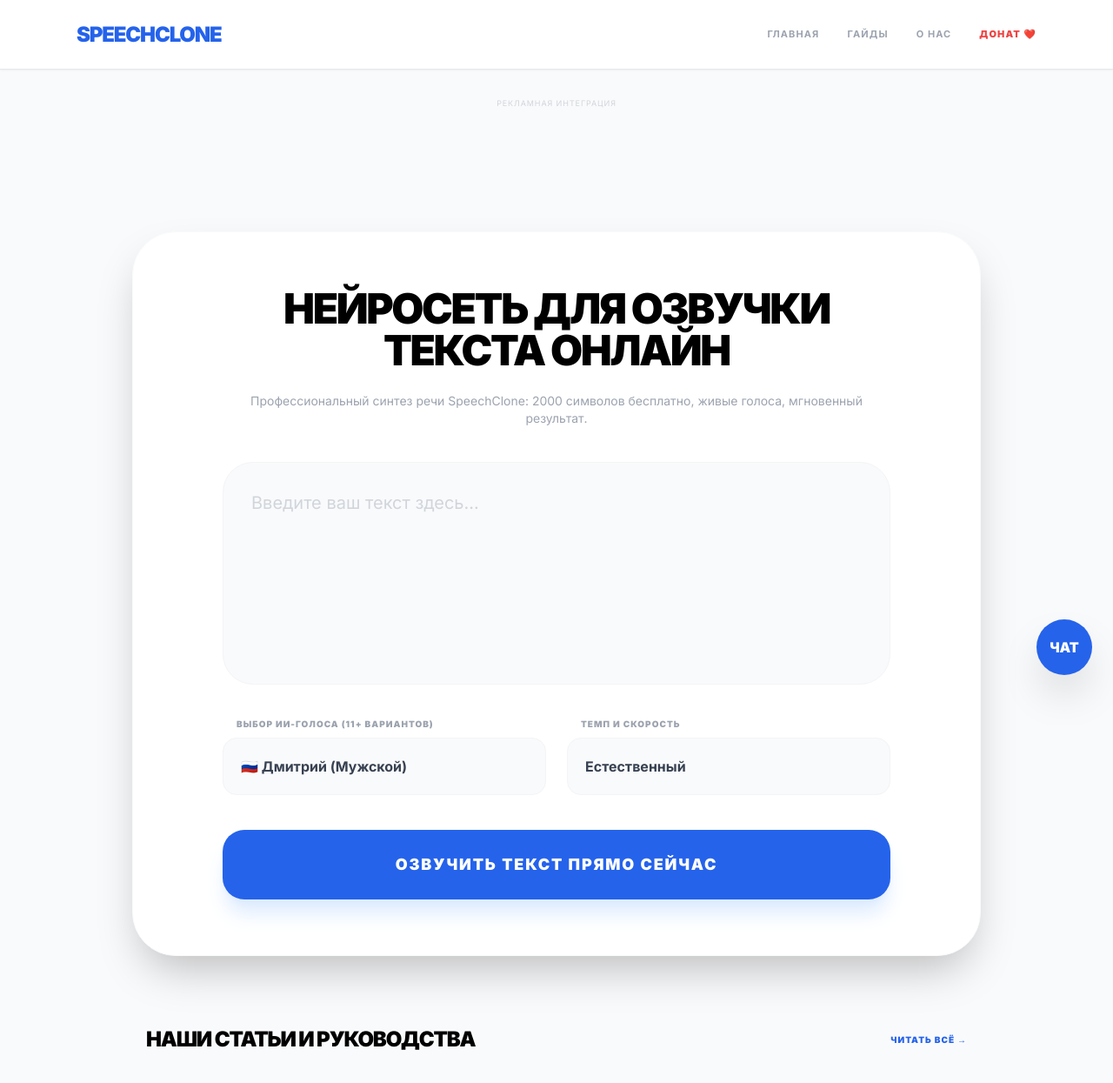
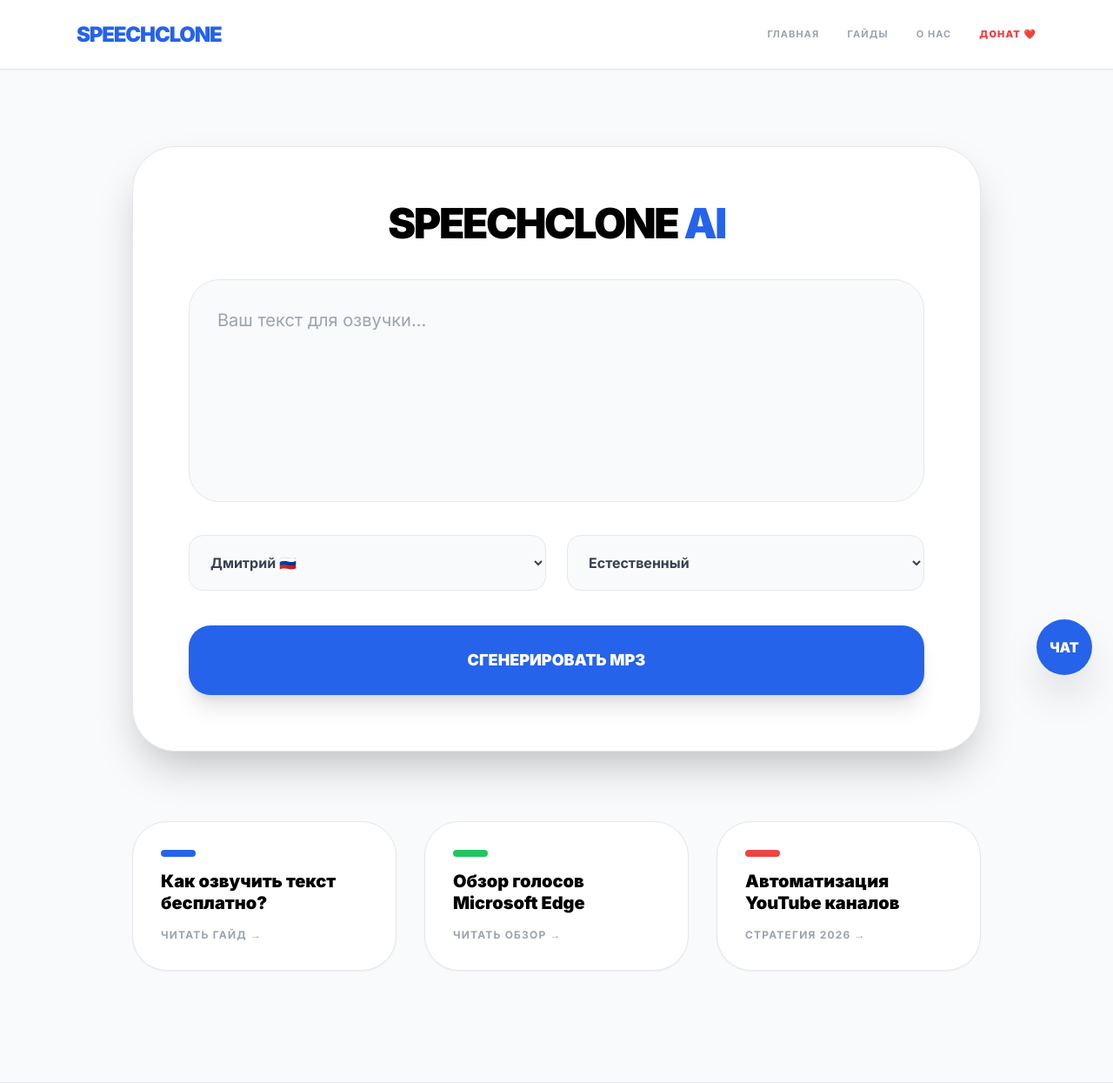
Before and after one commit to olvereal-cpu/speech-clone, a FastAPI app: page / in a window 1280 px wide. Shown: the top 1245 px of the page at 87% size. Run offline with FastAPI, Linux system fonts and the light colour scheme; parts of the project's set-up code (start-up, migrations or seed data) failed here and were passed over; some libraries are stand-ins or nearby versions.

Commit message:
Update index.html

```diff
--- a/templates/index.html
+++ b/templates/index.html
@@ -1,104 +1,62 @@
 {% extends "base.html" %}
 {% block content %}
 <main class="max-w-5xl mx-auto px-6 py-12">
+    <div class="mb-10 text-center"><ins class="adsbygoogle" style="display:block" data-ad-client="ca-pub-2792779022553212" data-ad-slot="54321" data-ad-format="horizontal"></ins></div>
 
-    <div class="mb-12 text-center min-h-[90px] relative">
-        <ins class="adsbygoogle"
-             style="display:block"
-             data-ad-client="ca-pub-2792779022553212"
-             data-ad-slot="123456789"
-             data-ad-format="horizontal"
-             data-full-width-responsive="true"></ins>
-        <span class="text-[9px] uppercase tracking-widest text-gray-300 absolute -top-4 left-1/2 -translate-x-1/2">Рекламная интеграция</span>
+    <section class="bg-white rounded-[50px] shadow-2xl p-8 md:p-16 border mb-20">
+        <h1 class="text-5xl font-black text-center mb-10 uppercase tracking-tighter">SpeechClone <span class="text-blue-600">AI</span></h1>
+        <textarea id="text" maxlength="2000" class="w-full h-64 p-8 bg-gray-50 border rounded-[35px] outline-none text-xl resize-none font-medium focus:ring-4 focus:ring-blue-50 transition-all" placeholder="Ваш текст для озвучки..."></textarea>
+
+        <div class="grid grid-cols-1 md:grid-cols-2 gap-6 mt-8">
+            <select id="voiceSelect" class="p-5 bg-gray-50 border rounded-2xl font-bold text-gray-700">
+                <optgroup label="Русские">
+                    <option value="ru-RU-DmitryNeural">Дмитрий 🇷🇺</option>
+                    <option value="ru-RU-SvetlanaNeural">Светлана 🇷🇺</option>
+                    <option value="ru-RU-YuryNeural">Юрий 🇷🇺</option>
+                </optgroup>
+                <optgroup label="Иностранные (Premium)">
+                    <option value="en-US-AvaNeural">Ava 🇺🇸</option>
+                    <option value="en-US-GuyNeural">Guy 🇺🇸</option>
+                    <option value="en-GB-SoniaNeural">Sonia 🇬🇧</option>
+                    <option value="de-DE-KatjaNeural">Katja 🇩🇪</option>
+                    <option value="fr-FR-DeniseNeural">Denise 🇫🇷</option>
+                    <option value="zh-CN-YunxiNeural">Yunxi 🇨🇳</option>
+                    <option value="ja-JP-NanamiNeural">Nanami 🇯🇵</option>
+                    <option value="kk-KZ-DauletNeural">Даулет 🇰🇿</option>
+                </optgroup>
+            </select>
+            <select id="modeSelect" class="p-5 bg-gray-50 border rounded-2xl font-bold text-gray-700">
+                <option value="natural">Естественный</option>
+                <option value="slow">Медленно</option>
+                <option value="fast">Быстро</option>
+            </select>
         </div>
 
-    <section class="bg-white rounded-[50px] shadow-2xl p-8 md:p-16 border border-gray-50 mb-20">
-        <div class="max-w-3xl mx-auto text-center">
-            <h1 class="text-4xl md:text-5xl font-black mb-6 uppercase tracking-tighter">Нейросеть для озвучки текста онлайн</h1>
-            <p class="text-gray-400 font-medium mb-10 text-sm">Профессиональный синтез речи SpeechClone: 2000 символов бесплатно, живые голоса, мгновенный результат.</p>
+        <button onclick="generateAudio()" id="genBtn" class="w-full mt-10 h-20 bg-blue-600 text-white rounded-[25px] font-black uppercase text-lg shadow-xl hover:bg-black transition-all">Сгенерировать MP3</button>
 
-            <textarea id="text" maxlength="2000" class="w-full h-64 p-8 bg-gray-50 border border-gray-100 rounded-[35px] outline-none text-xl resize-none font-medium placeholder-gray-300 focus:bg-white focus:ring-4 focus:ring-blue-50 transition-all" placeholder="Введите ваш текст здесь..."></textarea>
-
-            <div class="grid grid-cols-1 md:grid-cols-2 gap-6 mt-8">
-                <div class="text-left">
-                    <label class="text-[10px] uppercase font-black tracking-widest text-gray-400 ml-4 mb-2 block">Выбор ИИ-голоса (11+ вариантов)</label>
-                    <select id="voiceSelect" class="w-full p-5 bg-gray-50 border border-gray-100 rounded-2xl outline-none font-bold text-gray-700 hover:bg-white transition-all appearance-none cursor-pointer">
-                        <option value="ru-RU-DmitryNeural">🇷🇺 Дмитрий (Мужской)</option>
-                        <option value="ru-RU-SvetlanaNeural">🇷🇺 Светлана (Женский)</option>
-                        <option value="kk-KZ-DauletNeural">🇰🇿 Даулет (Казахстан)</option>
-                        <option value="kk-KZ-AigulNeural">🇰🇿 Айгуль (Казахстан)</option>
-                        <option value="en-US-AvaNeural">🇺🇸 Ava (USA)</option>
-                        <option value="en-US-GuyNeural">🇺🇸 Guy (USA)</option>
-                        <option value="en-GB-SoniaNeural">🇬🇧 Sonia (UK)</option>
-                        <option value="de-DE-KatjaNeural">🇩🇪 Katja (Germany)</option>
-                        <option value="fr-FR-DeniseNeural">🇫🇷 Denise (France)</option>
-                        <option value="zh-CN-YunxiNeural">🇨🇳 Yunxi (China)</option>
-                        <option value="ja-JP-NanamiNeural">🇯🇵 Nanami (Japan)</option>
-                        <option value="ru-RU-YuryNeural">🇷🇺 Юрий (Глубокий)</option>
-                        <option value="uk-UA-OstapNeural">🇺🇦 Остап (Украина)</option>
-                    </select>
-                </div>
-                <div class="text-left">
-                    <label class="text-[10px] uppercase font-black tracking-widest text-gray-400 ml-4 mb-2 block">Темп и скорость</label>
-                    <select id="modeSelect" class="w-full p-5 bg-gray-50 border border-gray-100 rounded-2xl outline-none font-bold text-gray-700 hover:bg-white transition-all appearance-none cursor-pointer">
-                        <option value="natural">Естественный</option>
-                        <option value="slow">Медленно (-15%)</option>
-                        <option value="fast">Быстро (+15%)</option>
-                    </select>
-                </div>
-            </div>
-
-            <button onclick="generateAudio()" id="genBtn" class="w-full mt-10 h-20 bg-blue-600 text-white rounded-[25px] font-black uppercase tracking-widest text-lg hover:bg-black hover:shadow-2xl transform active:scale-95 transition-all shadow-xl shadow-blue-100">
-                Озвучить текст прямо сейчас
-            </button>
-
-            <div id="resultSection" class="mt-12 hidden p-10 bg-blue-50 rounded-[40px] border border-blue-100 animate-fade-in">
+        <div id="resultSection" class="mt-12 hidden p-10 bg-blue-50 rounded-[40px] border border-blue-100 animate-fade-in text-center">
             <audio id="audioPlayer" controls class="w-full mb-8"></audio>
-                <button id="downloadBtn" class="px-20 py-6 bg-green-500 text-white font-black rounded-[25px] hover:bg-black transition-all uppercase tracking-widest text-sm shadow-xl">
-                    Получить файл (MP3)
-                </button>
-            </div>
+            <button id="downloadBtn" class="px-20 py-6 bg-green-500 text-white font-black rounded-[25px] hover:bg-black transition-all">СКАЧАТЬ ФАЙЛ</button>
         </div>
     </section>
 
-    <section>
-        <div class="flex items-center justify-between mb-10 px-4">
-            <h2 class="text-2xl font-black uppercase tracking-tighter">Наши статьи и руководства</h2>
-            <a href="/blog" class="text-[10px] font-black uppercase tracking-widest text-blue-600 hover:underline">Читать всё →</a>
+    <div class="grid grid-cols-1 md:grid-cols-3 gap-8">
+        <a href="/blog/kak-озвучить-текст" class="bg-white p-8 rounded-[40px] border shadow-sm hover:shadow-xl transition-all">
+            <div class="h-2 w-10 bg-blue-600 mb-4 rounded-full"></div>
+            <h3 class="font-black text-xl mb-4 leading-tight">Как озвучить текст бесплатно?</h3>
+            <p class="text-gray-400 text-xs font-bold uppercase tracking-widest">Читать гайд →</p>
+        </a>
+        <a href="/blog/ai-voices-review" class="bg-white p-8 rounded-[40px] border shadow-sm hover:shadow-xl transition-all">
+            <div class="h-2 w-10 bg-green-500 mb-4 rounded-full"></div>
+            <h3 class="font-black text-xl mb-4 leading-tight">Обзор голосов Microsoft Edge</h3>
+            <p class="text-gray-400 text-xs font-bold uppercase tracking-widest">Читать обзор →</p>
+        </a>
+        <a href="/blog/automation-youtube" class="bg-white p-8 rounded-[40px] border shadow-sm hover:shadow-xl transition-all">
+            <div class="h-2 w-10 bg-red-500 mb-4 rounded-full"></div>
+            <h3 class="font-black text-xl mb-4 leading-tight">Автоматизация YouTube каналов</h3>
+            <p class="text-gray-400 text-xs font-bold uppercase tracking-widest">Стратегия 2026 →</p>
+        </a>
     </div>
-
-        <div class="grid grid-cols-1 md:grid-cols-3 gap-8">
-            <article class="bg-white p-6 rounded-[35px] border border-gray-100 shadow-sm hover:shadow-xl transition-all group">
-                <a href="/blog/kak-озвучить-текст" class="block">
-                    <div class="w-full h-44 bg-gray-100 rounded-3xl mb-6 overflow-hidden">
-                        <img src="/static/images/blog/img1.jpg" alt="Озвучка текста ИИ" class="w-full h-full object-cover group-hover:scale-110 transition-transform">
-                    </div>
-                    <h3 class="font-black text-lg leading-tight group-hover:text-blue-600 transition-colors">Бесплатная озвучка текста нейросетью: Полное руководство</h3>
-                    <p class="text-gray-400 text-xs mt-3 line-clamp-2">Узнайте, как использовать современные технологии TTS для создания аудио контента.</p>
-                </a>
-            </article>
-
-            <article class="bg-white p-6 rounded-[35px] border border-gray-100 shadow-sm hover:shadow-xl transition-all group">
-                <a href="/blog/ai-voices-review" class="block">
-                    <div class="w-full h-44 bg-gray-100 rounded-3xl mb-6 overflow-hidden">
-                        <img src="/static/images/blog/img2.jpg" alt="Голоса ИИ" class="w-full h-full object-cover group-hover:scale-110 transition-transform">
-                    </div>
-                    <h3 class="font-black text-lg leading-tight group-hover:text-blue-600 transition-colors">Топ-5 лучших голосов для видео на YouTube в 2026 году</h3>
-                    <p class="text-gray-400 text-xs mt-3 line-clamp-2">Тестируем самых реалистичных дикторов для ваших проектов.</p>
-                </a>
-            </article>
-
-            <article class="bg-white p-6 rounded-[35px] border border-gray-100 shadow-sm hover:shadow-xl transition-all group">
-                <a href="/blog/automation-youtube" class="block">
-                    <div class="w-full h-44 bg-gray-100 rounded-3xl mb-6 overflow-hidden">
-                        <img src="/static/images/blog/img3.jpg" alt="Автоматизация YouTube" class="w-full h-full object-cover group-hover:scale-110 transition-transform">
-                    </div>
-                    <h3 class="font-black text-lg leading-tight group-hover:text-blue-600 transition-colors">Как создать YouTube канал без микрофона и диктора</h3>
-                    <p class="text-gray-400 text-xs mt-3 line-clamp-2">Инструкция по автоматизации контента с помощью SpeechClone.</p>
-                </a>
-            </article>
-        </div>
-    </section>
 </main>
 
 <script>
@@ -107,28 +65,16 @@ async function generateAudio() {
     const text = document.getElementById('text').value;
     const voice = document.getElementById('voiceSelect').value;
     const mode = document.getElementById('modeSelect').value;
-
-    if(!text.trim()) return alert("Пожалуйста, введите текст!");
-    btn.disabled = true; btn.innerText = "Магия нейросетей в процессе...";
-
-    try {
-        const response = await fetch('/api/generate', {
-            method: 'POST',
-            headers: { 'Content-Type': 'application/json' },
-            body: JSON.stringify({ text, voice, mode })
-        });
-        const data = await response.json();
+    if(!text.trim()) return alert("Введите текст");
+    btn.disabled = true; btn.innerText = "ГЕНЕРАЦИЯ...";
+    const res = await fetch('/api/generate', {method:'POST', headers:{'Content-Type':'application/json'}, body:JSON.stringify({text, voice, mode})});
+    const data = await res.json();
     if(data.audio_url) {
         document.getElementById('audioPlayer').src = data.audio_url;
         document.getElementById('resultSection').classList.remove('hidden');
-            const fileName = data.audio_url.split('/').pop();
-            document.getElementById('downloadBtn').onclick = () => {
-                window.location.href = `/download-page?file=${fileName}`;
-            };
-            document.getElementById('resultSection').scrollIntoView({ behavior: 'smooth' });
+        document.getElementById('downloadBtn').onclick = () => { window.location.href = `/download-page?file=${data.audio_url.split('/').pop()}`; };
     }
-    } catch (e) { alert("Ошибка при генерации аудио."); }
-    finally { btn.disabled = false; btn.innerText = "Озвучить текст прямо сейчас"; }
+    btn.disabled = false; btn.innerText = "Сгенерировать MP3";
 }
 </script>
 {% endblock %}
```
Lines whose indentation alone changed are shown as unchanged.
